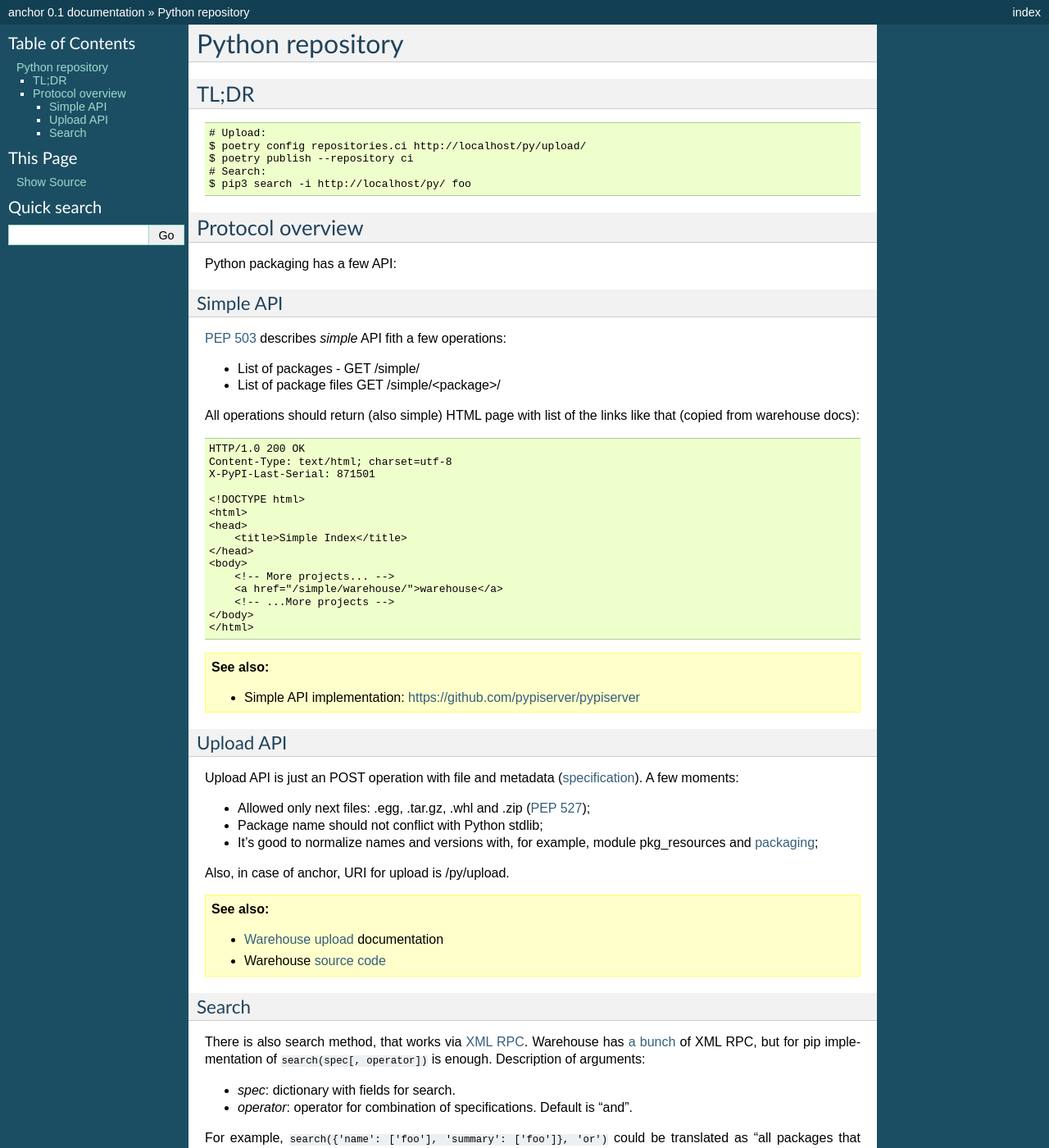
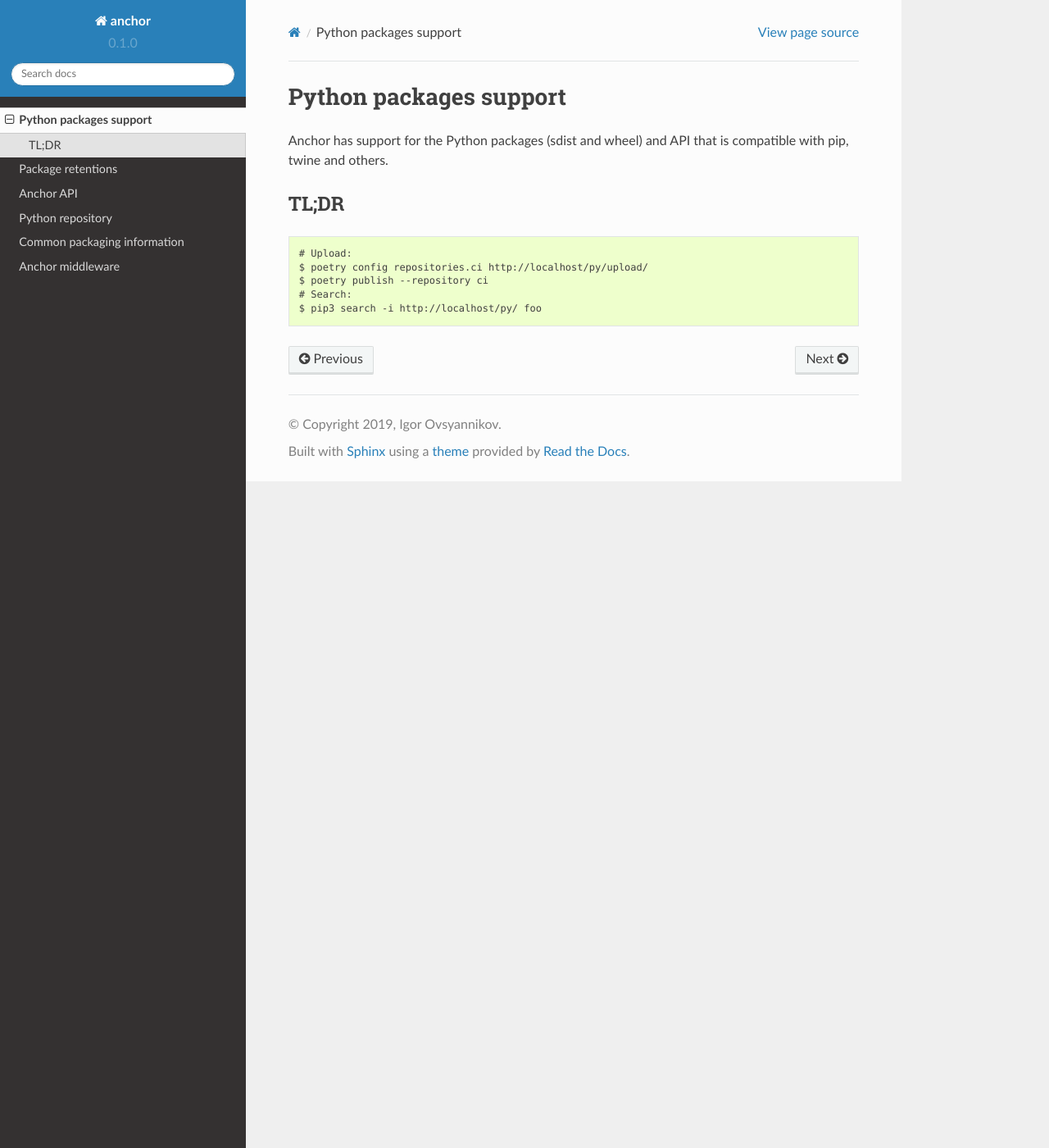
Before and after one commit to kam1sh/anchor, a Sphinx documentation site: the page built from docs/python.rst, in a window 1280 px wide and 1400 px high. Shown: the whole window at 82% size. Built offline with Sphinx 7.4.7 and the Read the Docs theme 2.0.0, drawn with Linux system fonts in a browser that asks for light colours; some of the changed text lies outside the part shown.

Commit message:
Added a few documentation pages
Also:
* wrote dataclass helper function to initialize them from dict
* Removed unused code in middleware, annotated everything else
* Removed a lot of S3 stuff in production config
* Added fancy sphinx theme!

```diff
--- a/README.rst
+++ b/README.rst
@@ -1,7 +1,7 @@
 anchor
 =======
 
-Repository for python, debian and other packages with one REST API to rule them all.
+Package repository manager built for CI/CD environments.
 
 **Please advice: right now project in the very early state.**
 
--- a/docs/conf.py
+++ b/docs/conf.py
@@ -12,6 +12,17 @@
 import os
 import sys
 
+import django
+
+sys.path.insert(0, os.path.abspath("../"))
+
+# Initialize django applcation so sphinx can read package contents
+# and build reference documentation from that
+os.environ["DJANGO_SETTINGS_MODULE"] = "config.settings.local"
+import anchor
+
+django.setup()
+
 # If extensions (or modules to document with autodoc) are in another directory,
 # add these directories to sys.path here. If the directory is relative to the
 # documentation root, use os.path.abspath to make it absolute, like shown here.
@@ -24,7 +35,13 @@ import sys
 
 # Add any Sphinx extension module names here, as strings. They can be extensions
 # coming with Sphinx (named 'sphinx.ext.*') or your custom ones.
-extensions = []
+extensions = [
+    "sphinx.ext.autodoc",
+    "sphinx.ext.todo",
+    "sphinx.ext.autosummary",
+    "sphinx.ext.intersphinx",
+    "sphinx.ext.viewcode",
+]
 
 # Add any paths that contain templates here, relative to this directory.
 templates_path = ["_templates"]
@@ -47,9 +64,9 @@ copyright = """2019, Igor Ovsyannikov"""
 # built documents.
 #
 # The short X.Y version.
-version = "0.1"
+version = anchor.__version__
 # The full version, including alpha/beta/rc tags.
-release = "0.1"
+release = anchor.__version__
 
 # The language for content autogenerated by Sphinx. Refer to documentation
 # for a list of supported languages.
@@ -90,7 +107,7 @@ pygments_style = "sphinx"
 
 # The theme to use for HTML and HTML Help pages.  See the documentation for
 # a list of builtin themes.
-html_theme = "default"
+html_theme = "sphinx_rtd_theme"
 
 # Theme options are theme-specific and customize the look and feel of a theme
 # further.  For a list of options available for each theme, see the
@@ -226,8 +243,7 @@ texinfo_documents = [
         "anchor Documentation",
         """Igor Ovsyannikov""",
         "anchor",
-        """Repository for python, debian and other packages with one REST API to rule them all.""",
-        "Miscellaneous",
+        """Package repository manager built for CI/CD environments.""" "Miscellaneous",
     )
 ]
 
--- a/docs/python.rst
+++ b/docs/python.rst
@@ -1,5 +1,10 @@
-Python repository
-========================
+Python packages support
+=======================
+
+Anchor has support for the Python packages (sdist and wheel)
+and API that is compatible with pip, twine and others.
+
+
 
 TL;DR
 -----
@@ -12,104 +17,4 @@ TL;DR
     # Search:
     $ pip3 search -i http://localhost/py/ foo
 
-Protocol overview
------------------
-
-Python packaging has a few API:
-
-
-Simple API
-^^^^^^^^^^
-
-`PEP 503`_ describes *simple* API fith a few operations:
-
-* List of packages - GET /simple/
-* List of package files GET /simple/<package>/
-
-.. _`PEP 503`: https://www.python.org/dev/peps/pep-0503/
-
-All operations should return (also simple) HTML page
-with list of the links like that (copied from warehouse docs)::
-
-    HTTP/1.0 200 OK
-    Content-Type: text/html; charset=utf-8
-    X-PyPI-Last-Serial: 871501
-
-    <!DOCTYPE html>
-    <html>
-    <head>
-        <title>Simple Index</title>
-    </head>
-    <body>
-        <!-- More projects... -->
-        <a href="/simple/warehouse/">warehouse</a>
-        <!-- ...More projects -->
-    </body>
-    </html>
-
-.. seealso::
-    - Simple API implementation: https://github.com/pypiserver/pypiserver
-
-
-Upload API
-^^^^^^^^^^
-Upload API is just an POST operation with file and metadata (`specification`_).
-A few moments:
-
-- Allowed only next files: .egg, .tar.gz, .whl and .zip (`PEP 527`_);
-- Package name should not conflict with Python stdlib;
-- It's good to normalize names and versions with,
-  for example, module pkg_resources and `packaging`_;
-
-Also, in case of anchor, URI for upload is /py/upload.
-
-.. seealso::
-
-    - `Warehouse upload`_ documentation
-    - Warehouse `source code`_
-
-.. _`Warehouse upload`: https://warehouse.pypa.io/api-reference/legacy/#upload-api
-.. _`source code`: https://github.com/pypa/warehouse/blob/master/warehouse/forklift/legacy.py#L702
-.. _`PEP 527`: https://www.python.org/dev/peps/pep-0527/
-.. _`packaging`: https://github.com/pypa/packaging
-.. _`specification`: https://packaging.python.org/specifications/core-metadata/
-
-Search
-^^^^^^^
-
-There is also search method, that works via `XML RPC`_.
-Warehouse has `a bunch`_ of XML RPC, but for pip
-implementation of ``search(spec[, operator])`` is enough.
-Description of arguments:
-
-- *spec*: dictionary with fields for search.
-- *operator*: operator for combination of specifications. Default is "and".
-
-For example, ``search({'name': ['foo'], 'summary': ['foo']}, 'or')``
-could be translated as "all packages that name or summary contains 'foo'".
-
-Also, function should return list of dictionaries with fields
-"name", "version" and "summary".
-Warehouse implementation returns at most 100 packages.
-
-.. _`a bunch`: https://warehouse.pypa.io/api-reference/xml-rpc/
-.. _`XML RPC`: https://docs.python.org/3/library/xmlrpc.html
-
-.. seealso::
-
-    - `Warehouse`_ - complete solution that runs pypi.org;
-    - `PyPI help`_ contains useful information about python packaging;
-    - `PyPI API`_ documentation page;
-    - `PEP 440`_, Version identification;
-    - `PEP 241`_, Metadata for packages;
-    - `PEP 426`_, Metadata for packages 2.0 (withdrawned)
-    - https://packaging.python.org;
-    - `DevPI`_ is also interesting example;
-
-.. _`Warehouse`: https://github.com/pypa/warehouse
-.. _`PEP 440`: https://www.python.org/dev/peps/pep-0440/
-.. _`PEP 241`: https://www.python.org/dev/peps/pep-0241/
-.. _`PEP 426`: https://www.python.org/dev/peps/pep-0426/
-.. _`PyPI API`: https://warehouse.pypa.io/api-reference/
-.. _`PyPI help`: https://pypi.org/help/
-.. _`DevPI`: https://github.com/devpi/devpi
+.. TODO write more!
--- /dev/null
+++ b/docs/retentions.rst
@@ -0,0 +1,2 @@
+Package retentions
+==================
--- a/pyproject.toml
+++ b/pyproject.toml
@@ -1,7 +1,7 @@
 [tool.poetry]
 name = "anchor"
 version = "0.1.0"
-description = "Repository for python, debian and other packages with one REST API to rule them all."
+description = "Package repository manager built for CI/CD environments."
 authors = ["Igor Ovsyannikov <kamish@outlook.com>"]
 license = "MIT"
 readme = "README.rst"
@@ -30,6 +30,7 @@ pylint-django = "^2.0"
 rope = "^0.14.0"
 pytest-cov = "^2.7"
 django-coverage-plugin = "^1.6"
+sphinx_rtd_theme = "^0.4.3"
 
 [build-system]
 requires = ["poetry>=0.12"]
```
Also changed, not shown: docs/API.rst (added, +9 -0 lines), docs/dev/middleware.rst (added, +10 -0 lines), docs/dev/python.rst (added, +105 -0 lines), docs/index.rst (+18 -8 lines), docs/dev/packaging.rst (renamed from docs/packaging.rst), 8 other files.
